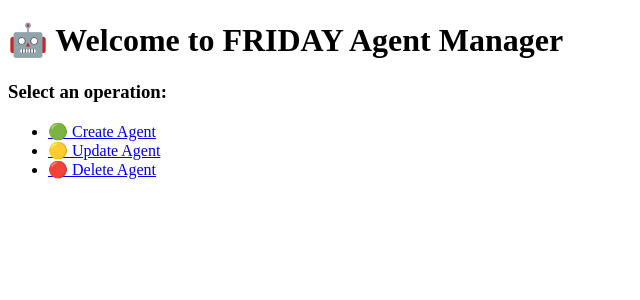
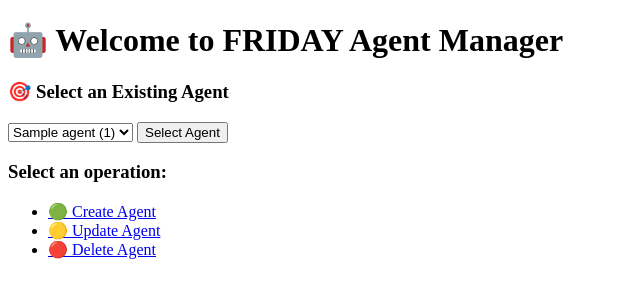
Before and after one commit to AurobindaJena/AI_Webpage, a Flask app: template templates/index.html in a window 1280 px wide. Shown: the top 300 px of the page, without its empty margins (0-640 px from the left). Run offline with Flask 3, Linux system fonts and the light colour scheme; the template is opened without the code that fills it: most values are stand-ins (such as "Sample title", 1, 10 or a date in 2020).

Commit message:
option to select existing agent

```diff
--- a/app.py
+++ b/app.py
@@ -145,7 +145,10 @@ def select_agent():
 @app.route("/get_agent")
 def get_agent():
     agent = load_active_agent()
-    return jsonify(agent if agent else {"error": "No agent selected"})
+    if agent:
+        return jsonify(agent)
+    return jsonify({ "error": "No agent selected or created." }), 404
+
 
 @app.route('/get_apikey', methods=['GET'])
 def get_apikey():
@@ -153,6 +156,30 @@ def get_apikey():
         return f'api_key = "{API_KEY}"', 200, { 'Content-Type': 'text/plain' }
     return 'api_key = ""  # No API Key found', 200, { 'Content-Type': 'text/plain' }
 
+@app.route("/")
+def index():
+    active = load_active_agent()
+    res = requests.get(BASE_URL, headers=HEADERS)
+    agents = res.json().get("agents", [])
+    return render_template("index.html", active_agent=active, agents=agents)
+
+@app.route("/select_agent", methods=["POST"])
+def select_agent():
+    agent_id = request.form["agent_id"]
+
+    # Fetch agent details from ElevenLabs
+    res = requests.get(f"{BASE_URL}/{agent_id}", headers=HEADERS)
+    if res.status_code == 200:
+        agent_data = res.json()
+        agent_info = {
+            "agent_id": agent_id,
+            "name": agent_data.get("name", "Unnamed Agent"),
+            "conversation_config": agent_data.get("conversation_config", {})
+        }
+        save_active_agent(agent_info)
+        return redirect("/")
+    return "Agent not found", 404
+
 if __name__ == '__main__':
     #app.run(debug=True, host = '0.0.0.0' ,port=8080)
     port = int(os.environ.get("PORT",8080))
--- a/templates/index.html
+++ b/templates/index.html
@@ -5,6 +5,19 @@
 </head>
 <body>
     <h1>🤖 Welcome to FRIDAY Agent Manager</h1>
+
+<h3>🎯 Select an Existing Agent</h3>
+<form action="/select_agent" method="POST">
+    <select name="agent_id">
+        {% for agent in agents %}
+            <option value="{{ agent.agent_id }}">{{ agent.name }} ({{ agent.agent_id }})</option>
+        {% endfor %}
+    </select>
+    <button type="submit">Select Agent</button>
+</form>
+
+
+
     <h3>Select an operation:</h3>
 
     <ul>
```
